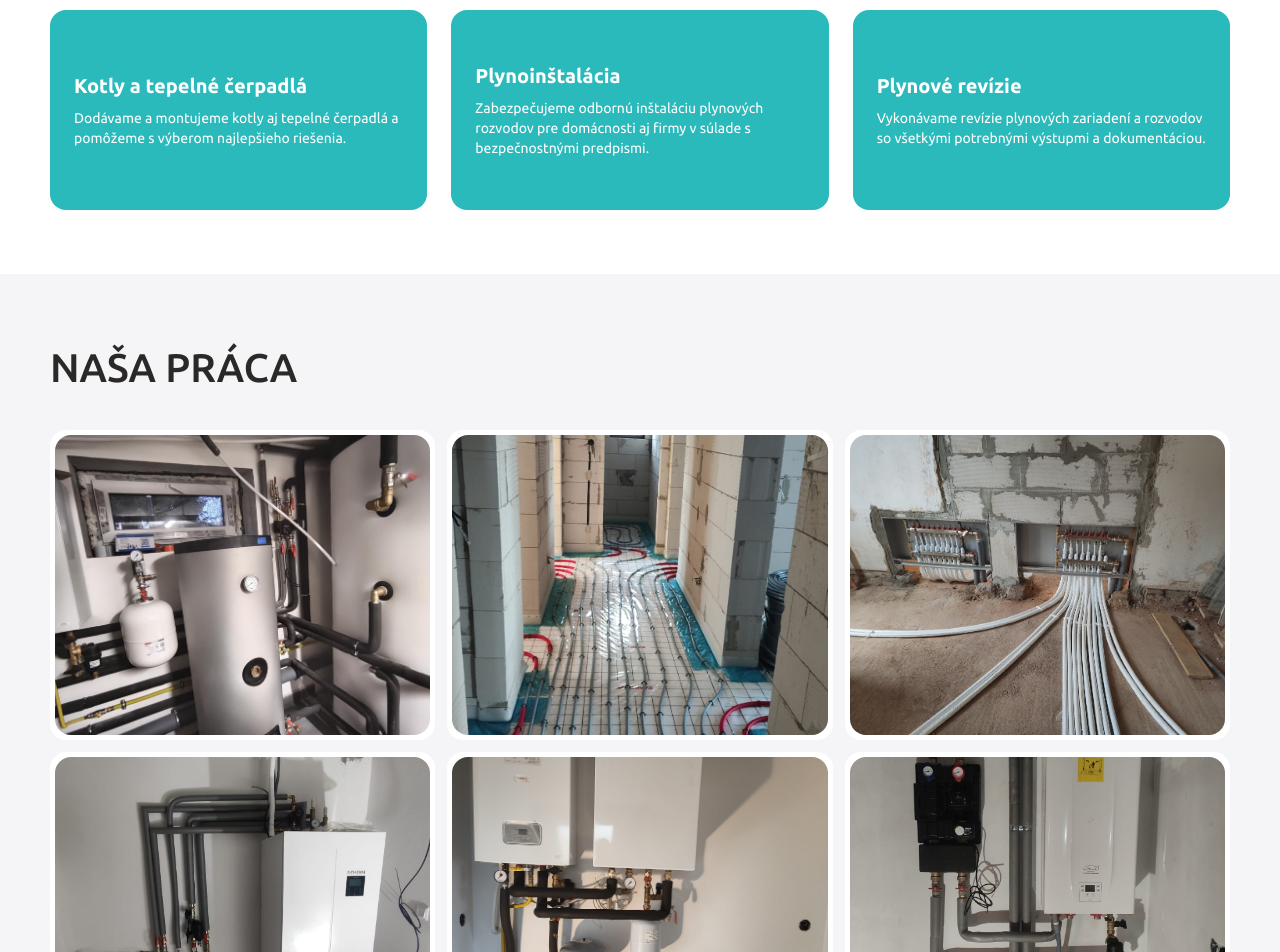
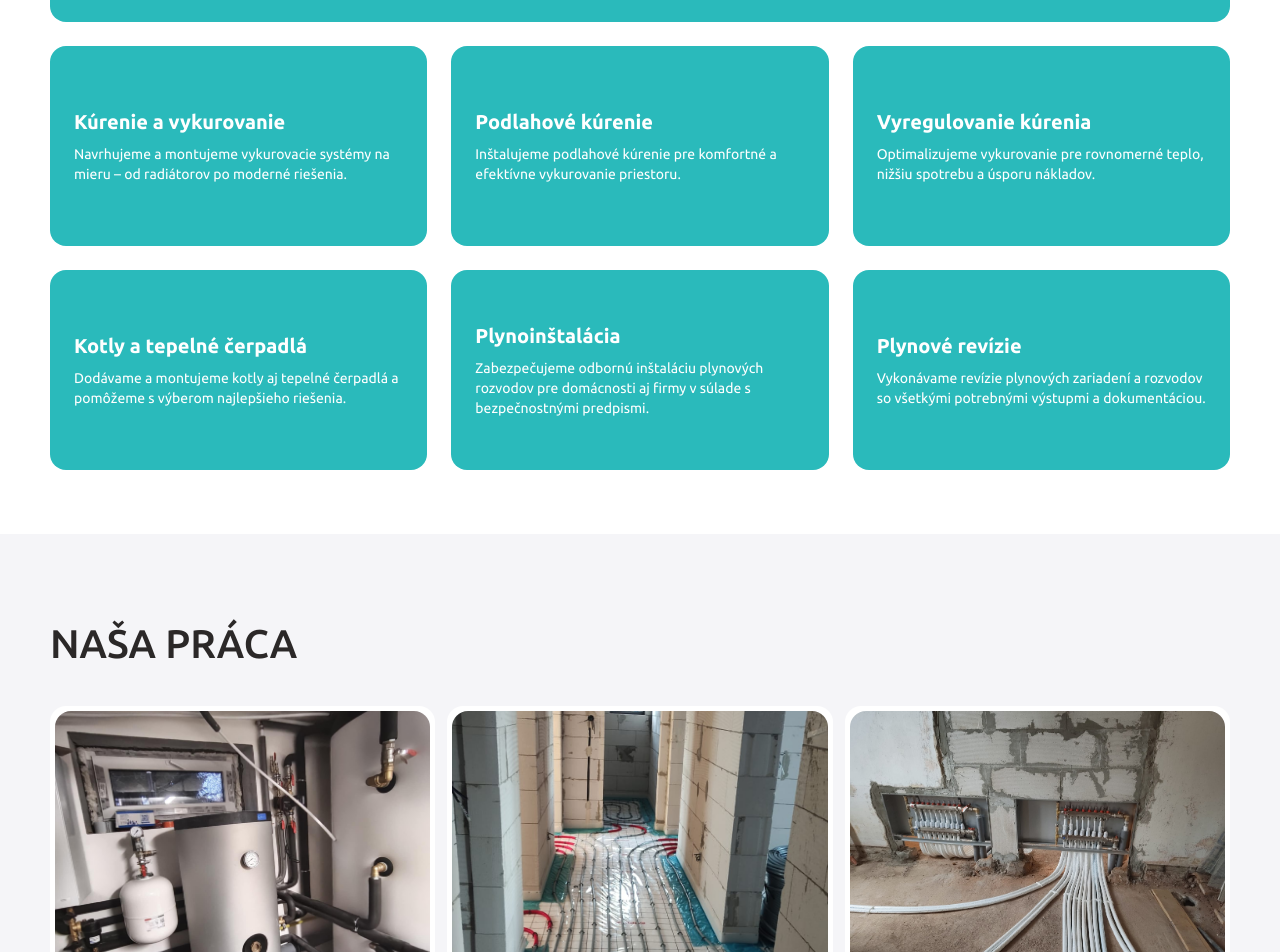
Before and after one commit to iakupp/Baver-web, a Next.js app: page / in a window 1280 px wide. Shown: the part 1848-2800 px from the top of the page. Built offline with nearby package versions, Linux system fonts and the light colour scheme.

Commit message:
added transition

```diff
--- a/app/components/homepage/AboutMe.tsx
+++ b/app/components/homepage/AboutMe.tsx
@@ -1,11 +1,13 @@
 import Button from "../shared/Button";
 import { About } from "@/app/messages/sk.json";
 import Link from "next/link";
+import {Section} from "../shared/SectionAnimation"
 
 const { title, description, CTA } = {...About};
 
 const AboutMe = () => {
   return (
+    <Section>
     <section
       id="o_nas"
       className="
@@ -38,7 +40,8 @@ const AboutMe = () => {
           </Link>
         </div>
       </div>
-    </section>
+      </section>
+      </Section>
   );
 };
 
--- a/app/components/homepage/Contact.tsx
+++ b/app/components/homepage/Contact.tsx
@@ -3,6 +3,8 @@ import Link from "next/link";
 import { ContactData } from "@/app/messages/sk.json";
 import Form from "./ContactForm";
 import logo from "@/app/assets/logo.svg";
+import {Section} from "../shared/SectionAnimation"
+
 
 import { IoMailOpenOutline } from "react-icons/io5";
 import { BiMobileAlt } from "react-icons/bi";
@@ -13,6 +15,7 @@ const { heading, subheading, ownerEmail, ownerPhone } = {
 
 const Contact = () => {
   return (
+    <Section>
     <section
     id="kontakt"
           className="
@@ -58,7 +61,7 @@ const Contact = () => {
             </div>
 
           {/* INFO */}
-        <div className="space-y-[16px] mb-[54px]">
+        {/* <div className="space-y-[16px] mb-[54px]">
             <p className="flex items-center gap-[8px] hover:text-[var(--color-primary)] transition-colors group">
 
             <span className="text-primary">
@@ -85,7 +88,7 @@ const Contact = () => {
                 {ownerEmail}
               </Link>
             </p>
-          </div>
+          </div> */}
 
           {/* SOCIALS (later) */}
 
@@ -97,7 +100,8 @@ const Contact = () => {
             </div>
         </div>
     </div>
-    </section>
+      </section>
+      </Section>
 );
 };
 
--- a/app/components/homepage/Gallery.tsx
+++ b/app/components/homepage/Gallery.tsx
@@ -2,6 +2,7 @@
 
 import { useEffect, useState } from "react";
 import Image from "next/image";
+import {Section} from "../shared/SectionAnimation"
 
 import galleryData from "../../data/gallery";
 import {Reviews} from "@/app/messages/sk.json";
@@ -44,10 +45,11 @@ const Gallery = () => {
   }, [currentIndex]);
 
   return (
-    <div
+    <Section>
+    <section
       id="referencie"
       className="
-       max-w-[1248px] mx-auto px-[16px] lg:px-[34px]
+       max-w-[1248px] min-h-screen mx-auto px-[16px] lg:px-[34px]
         w-full
         pb-[32px] md:pb-[44px] lg:pb-[84px]
         scroll-mt-[70px] md:scroll-mt-[90px] lg:scroll-mt-[110px]
@@ -151,7 +153,8 @@ const Gallery = () => {
           </button>
         </div>
       )}
-    </div>
+      </section>
+      </Section>
   );
 };
 
--- a/app/components/homepage/IntroSection.tsx
+++ b/app/components/homepage/IntroSection.tsx
@@ -10,7 +10,7 @@ const IntroSection = () => {
   return (
     <section
       id="domov"
-      className="relative w-full h-[600px] sm:h-[650px] lg:h-[700px] overflow-hidden mt-[70px]"
+      className="relative w-full h-[600px] sm:h-[650px] lg:h-[700px] overflow-hidden mt-[70px] min-h-screen"
     >
       {/* Background */}
       <div className="absolute inset-0 z-0">
--- a/app/components/homepage/Solutions.tsx
+++ b/app/components/homepage/Solutions.tsx
@@ -1,10 +1,13 @@
 import ServiceCard from "../shared/ServiceCard";
-import {Solutions} from "@/app/messages/sk.json";
+import { Solutions } from "@/app/messages/sk.json";
+import {Section} from "../shared/SectionAnimation"
+
 
 const { heading, titles, descriptions } = { ...Solutions };
 
 const Solutionst = () => {
-return (
+    return (
+    <Section>
     <section
     id="sluzby"
     className="bg-[var(--color-white)]
@@ -64,6 +67,7 @@ return (
             </div>
         </div>
     </section>
+        </Section>
 );
 };
 
--- /dev/null
+++ b/app/components/shared/SectionAnimation.tsx
@@ -0,0 +1,16 @@
+"use client";
+import { motion } from "framer-motion";
+
+export const Section = ({ children }: { children: React.ReactNode }) => {
+  return (
+    <motion.div
+      className="my-20 w-full"
+      initial={{ opacity: 0, y: 20 }}
+      whileInView={{ opacity: 1, y: 0 }}
+      viewport={{ once: true, amount: 0.3 }}
+      transition={{ duration: 0.6, ease: "easeOut" }}
+    >
+      {children}
+    </motion.div>
+  );
+};
--- a/package.json
+++ b/package.json
@@ -10,6 +10,7 @@
   },
   "dependencies": {
     "@react-email/components": "^1.0.11",
+    "framer-motion": "^12.38.0",
     "next": "16.2.2",
     "react": "19.2.4",
     "react-dom": "19.2.4",
```
Also changed, not shown: 1 other file (tests, documents, lock files or other folders).
